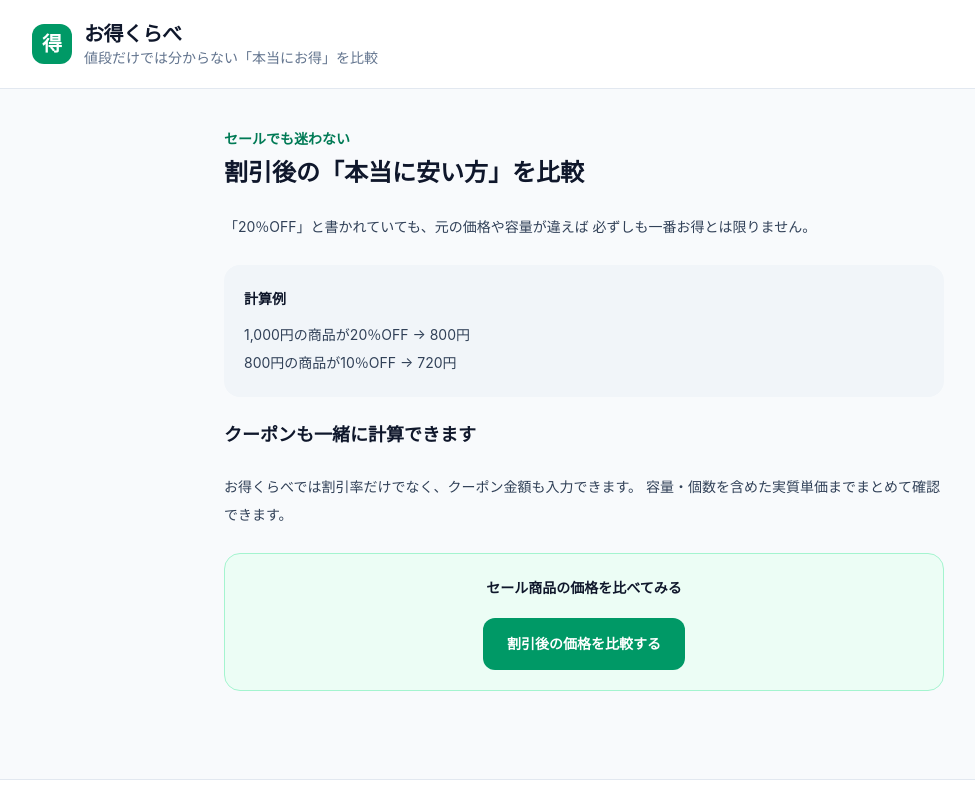
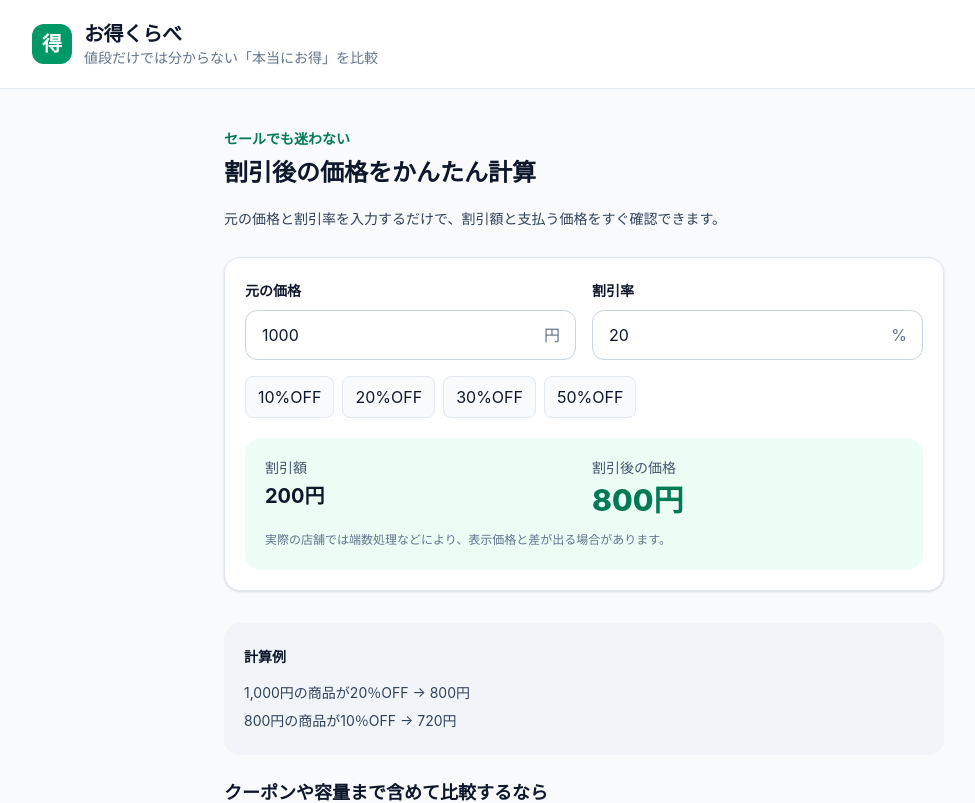
Before and after one commit to atm1510otoku/otoku-kurabe, a Next.js app: page /discount in a window 1280 px wide. Shown: the top 803 px of the page, without its empty margins (56-1031 px from the left). Built offline with nearby package versions, Linux system fonts and the light colour scheme; no server answers.

Commit message:
Add interactive discount calculator

```diff
--- /dev/null
+++ b/app/discount/DiscountCalculator.tsx
@@ -0,0 +1,99 @@
+"use client";
+
+import { useMemo, useState } from "react";
+import { calculateDiscount } from "../lib/calculator";
+
+export default function DiscountCalculator() {
+  const [price, setPrice] = useState("1000");
+  const [discountRate, setDiscountRate] = useState("20");
+
+  const result = useMemo(
+    () =>
+      calculateDiscount(
+        Number(price) || 0,
+        Number(discountRate) || 0,
+      ),
+    [price, discountRate],
+  );
+
+  const formatPrice = (value: number) =>
+    value.toLocaleString("ja-JP", {
+      maximumFractionDigits: 2,
+    });
+
+  return (
+    <div className="rounded-2xl border border-slate-200 bg-white p-5 shadow-sm">
+      <div className="grid gap-4 sm:grid-cols-2">
+        <label>
+          <span className="text-sm font-bold text-slate-900">元の価格</span>
+          <div className="relative mt-2">
+            <input
+              type="number"
+              min="0"
+              inputMode="decimal"
+              value={price}
+              onChange={(event) => setPrice(event.target.value)}
+              className="w-full rounded-xl border border-slate-300 px-4 py-3 pr-10 text-lg outline-none focus:border-emerald-500 focus:ring-2 focus:ring-emerald-100"
+            />
+            <span className="absolute right-4 top-1/2 -translate-y-1/2 text-slate-500">
+              円
+            </span>
+          </div>
+        </label>
+
+        <label>
+          <span className="text-sm font-bold text-slate-900">割引率</span>
+          <div className="relative mt-2">
+            <input
+              type="number"
+              min="0"
+              max="100"
+              inputMode="decimal"
+              value={discountRate}
+              onChange={(event) => setDiscountRate(event.target.value)}
+              className="w-full rounded-xl border border-slate-300 px-4 py-3 pr-10 text-lg outline-none focus:border-emerald-500 focus:ring-2 focus:ring-emerald-100"
+            />
+            <span className="absolute right-4 top-1/2 -translate-y-1/2 text-slate-500">
+              %
+            </span>
+          </div>
+        </label>
+      </div>
+
+      <div className="mt-4 flex flex-wrap gap-2">
+        {[10, 20, 30, 50].map((rate) => (
+          <button
+            key={rate}
+            type="button"
+            onClick={() => setDiscountRate(String(rate))}
+            className="rounded-lg border border-slate-200 bg-slate-50 px-3 py-2 text-sm font-bold hover:border-emerald-300 hover:bg-emerald-50"
+          >
+            {rate}%OFF
+          </button>
+        ))}
+      </div>
+
+      <div className="mt-5 rounded-2xl bg-emerald-50 p-5">
+        <div className="grid gap-4 sm:grid-cols-2">
+          <div>
+            <p className="text-sm text-slate-600">割引額</p>
+            <p className="mt-1 text-xl font-bold text-slate-900">
+              {formatPrice(result.discountAmount)}円
+            </p>
+          </div>
+
+          <div>
+            <p className="text-sm text-slate-600">割引後の価格</p>
+            <p className="mt-1 text-3xl font-extrabold text-emerald-700">
+              {formatPrice(result.discountedPrice)}円
+            </p>
+          </div>
+        </div>
+
+        <p className="mt-3 text-xs leading-5 text-slate-500">
+          実際の店舗では端数処理などにより、表示価格と差が出る場合があります。
+        </p>
+      </div>
+    </div>
+  );
+}
--- a/app/discount/page.tsx
+++ b/app/discount/page.tsx
@@ -1,5 +1,6 @@
 import type { Metadata } from "next";
 import Link from "next/link";
+import DiscountCalculator from "./DiscountCalculator";
 
 export const metadata: Metadata = {
   title: "割引計算｜○％OFF後の価格と単価を比較",
@@ -16,15 +17,18 @@ export default function DiscountPage() {
       <p className="text-sm font-bold text-emerald-700">セールでも迷わない</p>
 
       <h1 className="mt-2 text-2xl font-extrabold">
-        割引後の「本当に安い方」を比較
+        割引後の価格をかんたん計算
       </h1>
 
-      <div className="mt-6 space-y-6 text-sm leading-7 text-slate-700">
-        <p>
-          「20％OFF」と書かれていても、元の価格や容量が違えば
-          必ずしも一番お得とは限りません。
-        </p>
+      <p className="mt-4 text-sm leading-7 text-slate-700">
+        元の価格と割引率を入力するだけで、割引額と支払う価格をすぐ確認できます。
+      </p>
 
+      <div className="mt-6">
+        <DiscountCalculator />
+      </div>
+
+      <div className="mt-8 space-y-6 text-sm leading-7 text-slate-700">
         <div className="rounded-2xl bg-slate-100 p-5">
           <p className="font-bold text-slate-900">計算例</p>
           <p className="mt-2">1,000円の商品が20％OFF → 800円</p>
@@ -32,24 +36,24 @@ export default function DiscountPage() {
         </div>
 
         <h2 className="text-lg font-bold text-slate-900">
-          クーポンも一緒に計算できます
+          クーポンや容量まで含めて比較するなら
         </h2>
 
         <p>
-          お得くらべでは割引率だけでなく、クーポン金額も入力できます。
-          容量・個数を含めた実質単価までまとめて確認できます。
+          お得くらべの商品比較では、割引率だけでなくクーポン、
+          ポイント、送料、容量・個数まで含めた実質単価を比較できます。
         </p>
 
         <div className="rounded-2xl border border-emerald-200 bg-emerald-50 p-5 text-center">
           <p className="font-bold text-slate-900">
-            セール商品の価格を比べてみる
+            セール商品の本当のお得度を比べてみる
           </p>
 
           <Link
             href="/"
             className="mt-4 inline-block rounded-xl bg-emerald-600 px-6 py-3 font-bold text-white"
           >
-            割引後の価格を比較する
+            商品を比較する
           </Link>
         </div>
       </div>
--- a/app/lib/calculator.ts
+++ b/app/lib/calculator.ts
@@ -118,6 +118,23 @@ export function toTaxExcludedPrice(
   return Math.floor((price * 100) / (100 + taxRate));
 }
 
+export function calculateDiscount(
+  price: number,
+  discountRate: number,
+) {
+  const normalizedPrice = Math.max(0, price);
+  const normalizedRate = Math.min(100, Math.max(0, discountRate));
+  const discountAmount = normalizedPrice * (normalizedRate / 100);
+  const discountedPrice = Math.max(0, normalizedPrice - discountAmount);
+
+  return {
+    price: normalizedPrice,
+    discountRate: normalizedRate,
+    discountAmount,
+    discountedPrice,
+  };
+}
+
 export function calculate(product: Product) {
   const meta = getUnitMeta(product.unit);
 
@@ -137,15 +154,16 @@ export function calculate(product: Product) {
       : directPrice;
 
   const amount = Math.max(0, Number(product.amount) || 0);
-  const discountRate = Math.min(
-    100,
-    Math.max(0, Number(product.discountRate) || 0),
+  const discount = calculateDiscount(
+    price,
+    Number(product.discountRate) || 0,
   );
+  const discountRate = discount.discountRate;
   const coupon = Math.max(0, Number(product.coupon) || 0);
   const pointRate = Math.max(0, Number(product.pointRate) || 0);
   const shipping = Math.max(0, Number(product.shipping) || 0);
 
-  const discountedPrice = price * (1 - discountRate / 100);
+  const discountedPrice = discount.discountedPrice;
   const afterCoupon = Math.max(0, discountedPrice - coupon);
   const earnedPoints = Math.floor(afterCoupon * (pointRate / 100));
   const payment = afterCoupon + shipping;
--- a/scripts/test-calculations.mjs
+++ b/scripts/test-calculations.mjs
@@ -1,6 +1,7 @@
 import assert from "node:assert/strict";
 import {
   calculate,
+  calculateDiscount,
   compareProducts,
   getTaxRateForCategory,
   toTaxExcludedPrice,
@@ -172,6 +173,31 @@ const tests = [
 
       almostEqual(a.displayUnitPrice, 39.6);
       almostEqual(b.displayUnitPrice, 39.6);
+    },
+  },
+  {
+    name: "割引計算 1000円・20%OFF",
+    run() {
+      const result = calculateDiscount(1000, 20);
+      assert.equal(result.discountAmount, 200);
+      assert.equal(result.discountedPrice, 800);
+    },
+  },
+  {
+    name: "割引計算は100%を上限にする",
+    run() {
+      const result = calculateDiscount(1000, 150);
+      assert.equal(result.discountRate, 100);
+      assert.equal(result.discountedPrice, 0);
+    },
+  },
+  {
+    name: "割引計算の負数は0として扱う",
+    run() {
+      const result = calculateDiscount(-1000, -20);
+      assert.equal(result.price, 0);
+      assert.equal(result.discountRate, 0);
+      assert.equal(result.discountedPrice, 0);
     },
   },
   {
```
